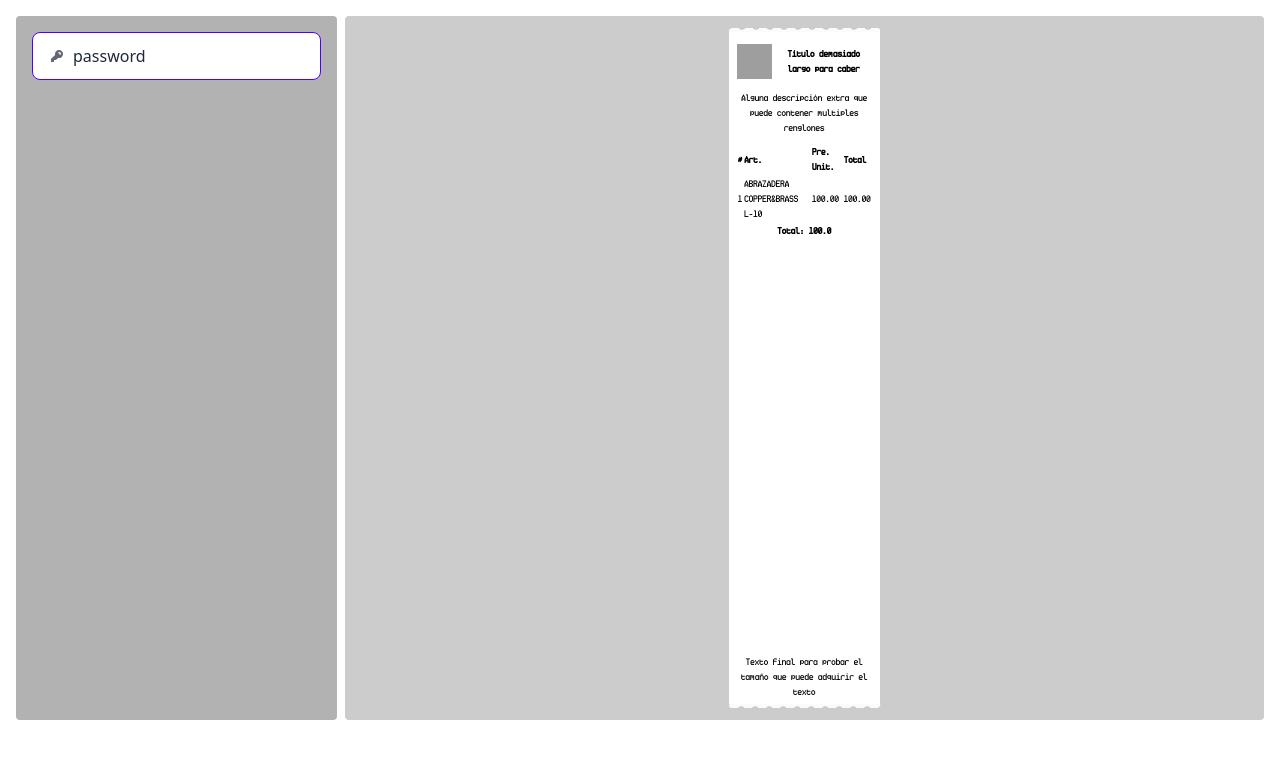
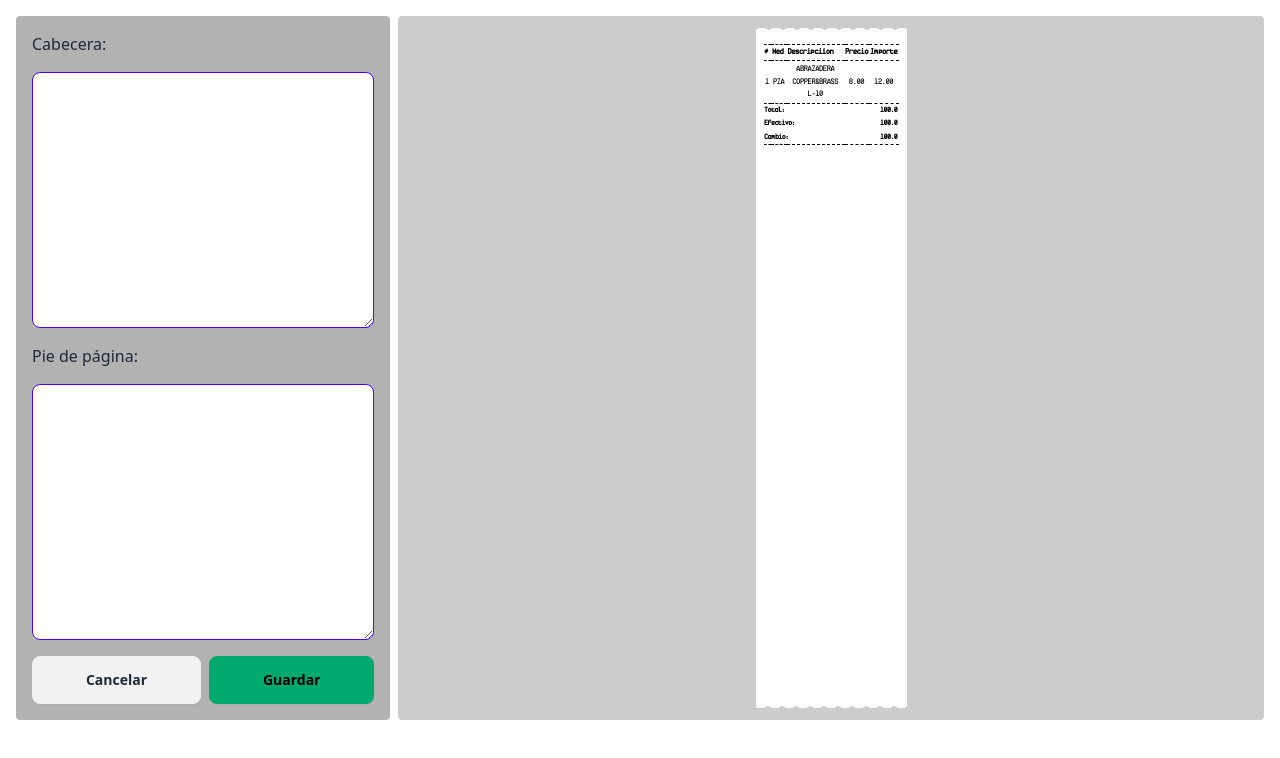
Before and after one commit to Aldoivan10/bee-point-sale, an Electron app: page src/public/html/ticket.html in a window 1280 px wide. Drawn offline with Linux system fonts and the light colour scheme; no server answers; grey boxes are pictures that could not be loaded.

Commit message:
Added: Ticket section

```diff
--- a/src/js/preload.cjs
+++ b/src/js/preload.cjs
@@ -70,4 +70,6 @@ contextBridge.exposeInMainWorld("api", {
             callback(catalog)
         ),
     getkeyMap: () => ipcRenderer.invoke("key-map"),
+    ticket: () => ipcRenderer.invoke("fetch-ticket"),
+    updateTicket: (ticket) => ipcRenderer.invoke("update-ticket", ticket),
 })
--- a/src/model/schemes.js
+++ b/src/model/schemes.js
@@ -762,6 +762,44 @@ class KeyBoard extends Scheme {
     }
 }
 
+class Ticket extends Scheme {
+    async all() {
+        const query = `
+            SELECT
+                seccion,
+                valor
+            FROM
+                Ticket
+        `
+        return await this.db.fetch(query, [], (rows) => {
+            const mappedRows = rows.reduce((obj, row) => {
+                return { ...obj, [row.seccion]: row["valor"] }
+            }, {})
+            return mappedRows
+        })
+    }
+
+    async update(ticket) {
+        const update = `
+            UPDATE
+                Ticket
+            SET
+                valor = ?
+            WHERE
+                seccion = ?
+        `
+        for (const section of Object.keys(ticket)) {
+            await this.db.query(
+                update,
+                [ticket[section], section],
+                (res) => res
+            )
+        }
+
+        return this.ok("Ticket actualizado")
+    }
+}
+
 module.exports = {
     Product,
     User,
@@ -771,4 +809,5 @@ module.exports = {
     KeyBoard,
     Departament,
     Rol,
+    Ticket,
 }
--- /dev/null
+++ b/src/public/controller/sections/ticketctrl.js
@@ -0,0 +1,69 @@
+const appAlert = window.parent.parent.appAlert
+
+function mapText(str) {
+    if (str) {
+        const replacements = {
+            SC: {
+                result: '<strong class="center">$1</strong>',
+                regex: /-\*(.+)\*-/gi,
+            },
+            CS: {
+                result: '<strong class="center">$1</strong>',
+                regex: /\*-(.+)-\*/gi,
+            },
+            C: {
+                result: '<p class="center">$1</p>',
+                regex: /-(.+)-/gi,
+            },
+            S: {
+                result: "<strong>$1</strong>",
+                regex: /\*(.+)\*/gi,
+            },
+            P: {
+                result: "<p>$1</p>",
+                regex: /(^.+)[\n]/gi,
+            },
+        }
+        let mappedText = str.replaceAll("\n", "</br>")
+
+        for (const key of Object.keys(replacements)) {
+            const regex = replacements[key].regex
+            const result = replacements[key].result
+            mappedText = mappedText.replace(regex, result)
+        }
+        return mappedText
+    }
+    return ""
+}
+
+async function update() {
+    const ticket = {
+        pie_pagina: $ticketFooter.value,
+        cabecera: $ticketHeader.value,
+    }
+    const response = await window.parent.api.updateTicket(ticket)
+    if (response.status === "error") {
+        appAlert.error(response.msg)
+        console.log(response.data)
+    } else {
+        setData()
+        appAlert.success(response.msg)
+    }
+}
+
+async function setData() {
+    const ticket = await window.parent.api.ticket()
+    if (ticket.cabecera) {
+        $header.innerHTML = mapText(ticket.cabecera)
+        $ticketHeader.value = ticket.cabecera
+    }
+    if (ticket.pie_pagina) {
+        $footer.innerHTML = mapText(ticket.pie_pagina)
+        $ticketFooter.value = ticket.pie_pagina
+    }
+}
+
+window.onload = () => {
+    setData()
+    $cancel.onclick = () => setData()
+}
--- a/src/public/html/ticket.html
+++ b/src/public/html/ticket.html
@@ -13,109 +13,131 @@
         <title>Print</title>
     </head>
     <body
-        class="h-[calc(100dvh-96px)] flex gap-2 m-4 [&_*]:box-border [&_.ticket_*]:text-[x-small]"
+        class="h-[calc(100dvh-96px)] flex gap-2 m-4 [&_*]:box-border [&_.ticket_*]:text-[90%]"
     >
         <aside
-            class="flex flex-col gap-2 p-4 bg-black/30 rounded before:rounded"
+            class="flex flex-col w-[30%] gap-4 p-4 bg-black/30 rounded before:rounded [&_textarea]:grow [&_*::-webkit-scrollbar-corner]:bg-slate-800 [&_*::-webkit-scrollbar-corner]:rounded-br"
         >
-            <label
-                class="input input-bordered input-primary flex items-center gap-2"
-            >
-                <svg
-                    xmlns="http://www.w3.org/2000/svg"
-                    viewBox="0 0 16 16"
-                    fill="currentColor"
-                    class="w-4 h-4 opacity-70"
+            <label for="$ticketHeader">Cabecera:</label>
+            <textarea
+                id="$ticketHeader"
+                class="textarea textarea-primary"
+            ></textarea>
+            <label for="$ticketFooter">Pie de página:</label>
+            <textarea
+                id="$ticketFooter"
+                class="textarea textarea-primary"
+            ></textarea>
+            <div class="flex gap-2 [&_button]:grow">
+                <button
+                    id="$cancel"
+                    class="btn"
                 >
-                    <path
-                        fill-rule="evenodd"
-                        d="M14 6a4 4 0 0 1-4.899 3.899l-1.955 1.955a.5.5 0 0 1-.353.146H5v1.5a.5.5 0 0 1-.5.5h-2a.5.5 0 0 1-.5-.5v-2.293a.5.5 0 0 1 .146-.353l3.955-3.955A4 4 0 1 1 14 6Zm-4-2a.75.75 0 0 0 0 1.5.5.5 0 0 1 .5.5.75.75 0 0 0 1.5 0 2 2 0 0 0-2-2Z"
-                        clip-rule="evenodd"
-                    />
-                </svg>
-                <input
-                    type="text"
-                    class="grow"
-                    value="password"
-                />
-            </label>
+                    Cancelar
+                </button>
+                <button
+                    class="btn btn-success"
+                    onclick="update()"
+                >
+                    Guardar
+                </button>
+            </div>
         </aside>
         <main
-            class="grow p-4 flex items-center flex-col ticket bg-black/20 rounded relative"
+            class="ticket-container grow p-4 flex items-center flex-col ticket bg-black/20 rounded relative"
         >
             <section
                 class="grow flex flex-col gap-2 p-1 px-2 bg-white w-[151.18px] relative before:content-[''] before:w-full before:h-1 before:absolute before:left-0 before:bottom-full after:content-[''] after:w-full after:h-1 after:absolute after:left-0 after:top-full after:rotate-180"
             >
                 <header class="text-black flex flex-col gap-1 w-full">
-                    <div
-                        class="flex gap-1 items-center justify-center w-full py-2"
-                    >
-                        <div
-                            class="has-[img[src='']]:hidden relative min-w-[35px] max-w-[35px] min-h-[35px] max-h-[35px]"
-                        >
-                            <img
-                                src="https://play-lh.googleusercontent.com/iiIJq5JmLFYNI1bVz4IBHyoXs508JcEzHhOgau69bnveF9Wat51-ax9LMPVOlneKwqg=w240-h480-rw"
-                                class="h-full w-full grayscale absolute top-0 left-0 object-fill aspect-square"
-                                alt="logo"
-                            />
-                        </div>
-                        <h3
-                            class="text-pretty text-center font-bold h-full flex items-center"
-                        >
-                            Título demasiado largo para caber
-                        </h3>
-                    </div>
-                    <p class="text-center [&:is(:empty)]:hidden">
-                        Alguna descripción extra que puede contener multiples
-                        renglones
-                    </p>
+                    <h3
+                        id="$header"
+                        class="h-full flex [&_.center]:text-center flex-col [&]:!text-[70%]"
+                    ></h3>
                 </header>
                 <main class="grow text-black relative">
-                    <table class="absolute w-full top-0 left-0">
-                        <thead>
+                    <table class="absolute w-full max-w-full top-0 left-0">
+                        <thead
+                            class="border-t-[1px] border-black border-dashed"
+                        >
                             <tr>
                                 <th class="text-start">#</th>
-                                <th class="text-start">Art.</th>
-                                <th class="text-start">Pre. Unit.</th>
-                                <th class="text-start">Total</th>
+                                <th class="text-start">Med</th>
+                                <th class="text-start">Descripciíon</th>
+                                <th class="text-start">Precio</th>
+                                <th class="text-start">Importe</th>
                             </tr>
                         </thead>
-                        <tbody>
+                        <tbody
+                            class="[&_td]:align-middle [&_td]:text-center [&_td]:p-[2px] [&_*]:box-border border-y-[1px] border-black border-dashed"
+                        >
                             <tr>
                                 <td>1</td>
+                                <td>PZA</td>
                                 <td class="text-justify">
                                     ABRAZADERA COPPER&BRASS L-10
                                 </td>
-                                <td>100.00</td>
-                                <td>100.00</td>
+                                <td>8.00</td>
+                                <td>12.00</td>
                             </tr>
                         </tbody>
-                        <tfoot>
+                        <tfoot
+                            class="border-b-[1px] border-black border-dashed [&_span]:!text-[100%]"
+                        >
                             <tr>
                                 <th
                                     class="font-bold"
                                     colspan="100%"
                                 >
-                                    Total: 100.0
+                                    <div class="flex justify-between">
+                                        <span>Total:</span> <span>100.0</span>
+                                    </div>
+                                </th>
+                            </tr>
+                            <tr>
+                                <th
+                                    class="font-bold"
+                                    colspan="100%"
+                                >
+                                    <div class="flex justify-between">
+                                        <span>Efectivo:</span>
+                                        <span>100.0</span>
+                                    </div>
+                                </th>
+                            </tr>
+                            <tr>
+                                <th
+                                    class="font-bold"
+                                    colspan="100%"
+                                >
+                                    <div class="flex justify-between">
+                                        <span>Cambio:</span> <span>100.0</span>
+                                    </div>
                                 </th>
                             </tr>
                         </tfoot>
                     </table>
                 </main>
-                <footer
-                    class="min-h-3 text-center text-black has-[p:empty]:hidden"
-                >
-                    <p>
-                        Texto final para probar el tamaño que puede adquirir el
-                        texto
-                    </p>
+                <footer class="text-black">
+                    <h3
+                        id="$footer"
+                        class="[&_.center]:text-center [&]:!text-[70%]"
+                    ></h3>
                 </footer>
             </section>
         </main>
+        <script
+            src="../controller/sections/ticketctrl.js"
+            defer
+        ></script>
         <style>
             @font-face {
                 font-family: Ticket;
                 src: url(../assets/Ticketing.ttf);
+            }
+
+            * {
+                box-sizing: border-box !important;
             }
 
             section::before,
@@ -144,7 +166,7 @@
                 }
             }
 
-            main {
+            .ticket-container {
                 overflow: hidden;
                 &::before {
                     content: "";
```
Also changed, not shown: src/js/index.cjs (+9 -1 lines), src/public/css/style.css, 1 other file.
